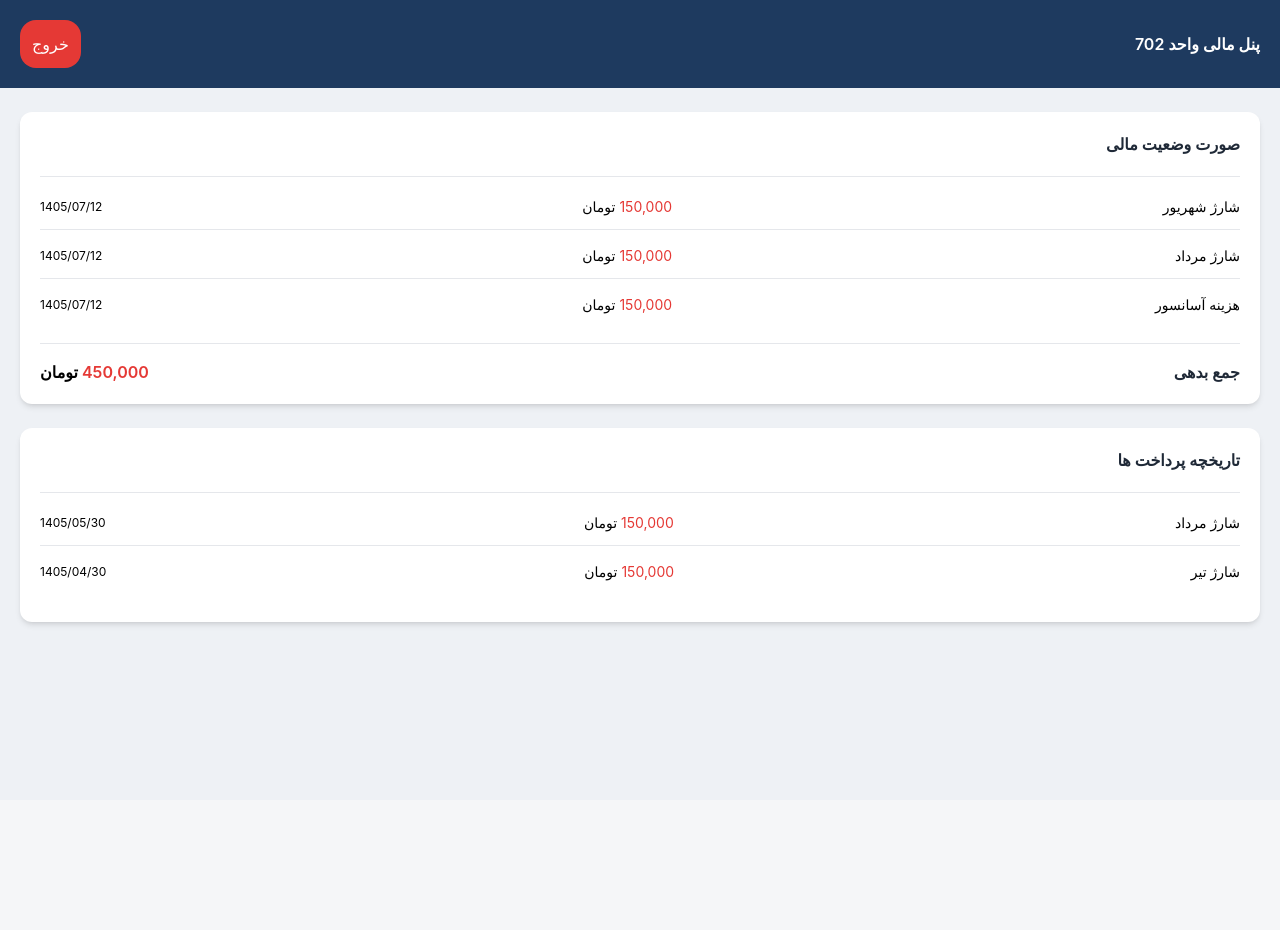
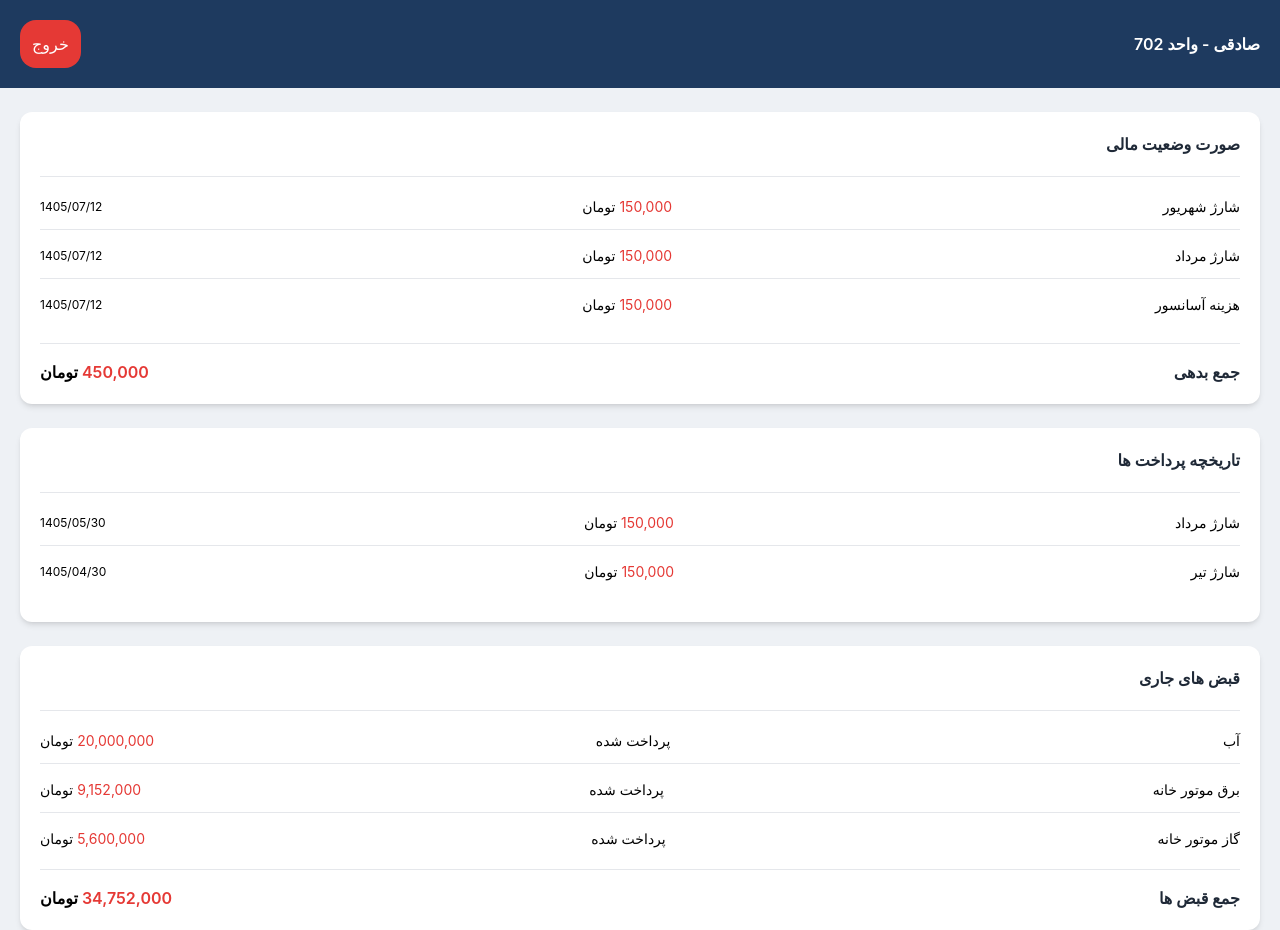
Before and after one commit to amirian515/building-management, a React (Vite) app: page /resident/dashboard in a window 1280 px wide. Before the commit the page ends 800 px from the top, so only its background shows below. Built offline with nearby package versions, Linux system fonts and the light colour scheme.

Commit message:
design bills card

```diff
--- /dev/null
+++ b/src/components/BillCard.tsx
@@ -0,0 +1,52 @@
+
+function BillCard(){
+    const bills =[
+        {id:1,
+        title:" آب",
+        amount:20000000,
+        status:"پرداخت شده"
+        },
+        {id:2,
+        title:" برق موتور خانه",
+        amount:9152000,
+        status:"پرداخت شده"
+},
+        {id:3,
+        title:" گاز موتور خانه",
+        amount:5600000,
+        status:"پرداخت شده"
+},
+    ]
+    const totalBills = bills.reduce((acc ,item)=>{
+        return( acc+item.amount)
+    },0)
+    return(
+        <div className="bg-surface mx-5 px-5 pb-5 rounded-xl shadow-md text-right">
+             <h1 className="font-semibold py-5 border-b border-border text-text  text-base"> قبض های جاری</h1>
+             <div className="flex flex-col justify-between gap-1 text-sm py-2">
+                {bills.map((bill)=>{
+                    return(
+                        <div
+                        key={bill.id}
+                        className=" border-b border-border py-3 text-right last:border-b-0 flex justify-between">
+                            <span className="flex gap-1">
+                                <p>تومان</p>
+                                <p className="text-danger">{bill.amount.toLocaleString()}</p>
+                            </span>
+                            <p className="">{bill.status}</p>
+                            <p className="w-32">{bill.title}</p>
+                        </div>
+                    )
+                })}
+             </div>
+             <div className="border-t border-border flex justify-between items-center pt-4 mt+2">
+                <span className="flex gap-1 font-semibold">
+                    <p> تومان</p>
+                    <p className="text-danger">{totalBills.toLocaleString()}</p>
+                </span>
+                <h1 className="font-semibold text-text">جمع قبض ها</h1>
+             </div>
+        </div>
+    )
+}
+export default BillCard
--- a/src/components/Header.tsx
+++ b/src/components/Header.tsx
@@ -1,9 +1,9 @@
 
      function Header (){
         return(
-                      <header className="flex justify-between items-center bg-primary p-5 ">
+            <header className="flex justify-between items-center bg-primary p-5 ">
             <button className="p-3 bg-danger rounded-2xl text-white">خروج</button>
-            <h1 className="font-semibold text-white">پنل مالی واحد 702</h1>
+            <h1 className="font-semibold text-white"> صادقی    - واحد  702 </h1>
             </header>
         )}
 
--- a/src/components/PaymentHistoryCard.tsx
+++ b/src/components/PaymentHistoryCard.tsx
@@ -29,7 +29,6 @@ const payments =[
                             <p>تومان</p>
                             <p className="text-danger">{payment.amount.toLocaleString()}</p>
                         </span>
-
                         <p className="w-22">{payment.title}</p>
                     </div>
                 )}
--- a/src/pages/resident/ResidentDashboard.tsx
+++ b/src/pages/resident/ResidentDashboard.tsx
@@ -1,5 +1,6 @@
 import Header from "../../components/Header"
 import PaymentHistoryCard from "../../components/PaymentHistoryCard"
+import BillCard from "../../components/BillCard"
 import FinancialStatusCard from "../../components/FinancialStatusCard"
 function ResidentDashboard (){
 
@@ -8,6 +9,7 @@ function ResidentDashboard (){
             <Header />
             <FinancialStatusCard/>
             <PaymentHistoryCard />
+            <BillCard />
         </section>
 
 
```
